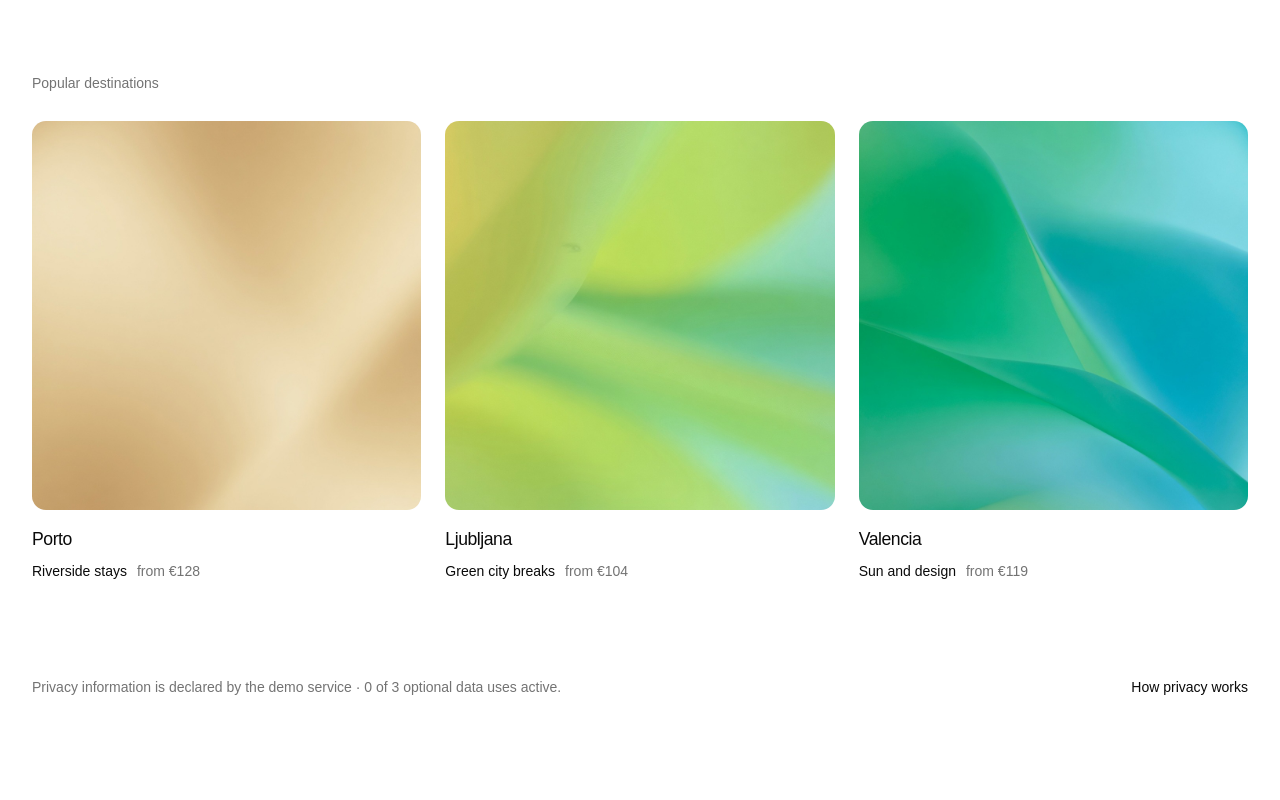
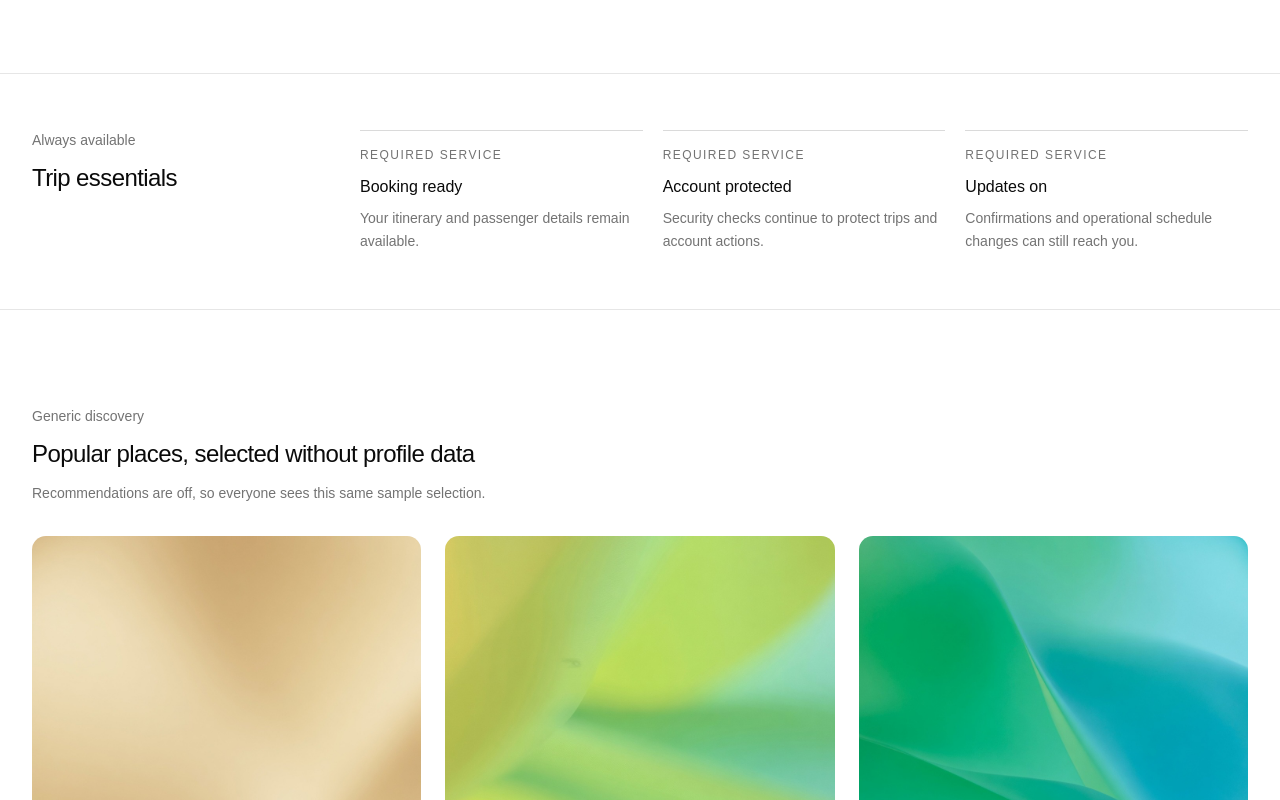
Before and after one commit to Vitali115/clearrights-webmcp, a React (Vite) app: page / in a window 1280 px wide. Shown: the part 960-1760 px from the top of the page. Before the commit the page ends 1721 px from the top, so only its background shows below. Built offline with nearby package versions, Linux system fonts and the light colour scheme.

Commit message:
feat: enrich Waypoint reactive travel surfaces

```diff
--- a/src/App.tsx
+++ b/src/App.tsx
@@ -162,8 +162,8 @@ export default function App({
         <>
           <TravelProductPage
             onExplainPrivacy={() => navigate('#/clearrights')}
-            privacyState={snapshot.record.state.processing}
-            readingLayout={accessibilitySnapshot.current.readingLayout}
+            onOpenControls={openPersonalControls}
+            experience={experience}
             controlsAction={controlsAction}
             agentActivityAction={agentActivityAction}
           />
@@ -203,8 +203,8 @@ export default function App({
       ) : (
         <TravelProductPage
           onExplainPrivacy={() => navigate('#/clearrights')}
-          privacyState={snapshot.record.state.processing}
-          readingLayout={accessibilitySnapshot.current.readingLayout}
+          onOpenControls={openPersonalControls}
+          experience={experience}
           controlsAction={controlsAction}
           agentActivityAction={agentActivityAction}
         />
--- a/src/ui/TravelProductPage.tsx
+++ b/src/ui/TravelProductPage.tsx
@@ -1,5 +1,5 @@
 import type { ReactNode } from 'react'
-import type { ProcessingState } from '@/domain'
+import type { WaypointExperienceViewModel } from '@/demo/waypoint/product-effects'
 import { Button } from '@/components/ui/button'
 import { Input } from '@/components/ui/input'
 import { Label } from '@/components/ui/label'
@@ -7,9 +7,9 @@ import { Label } from '@/components/ui/label'
 interface TravelProductPageProps {
   controlsAction: ReactNode
   agentActivityAction?: ReactNode
-  privacyState: ProcessingState
-  readingLayout: 'standard' | 'focused'
+  experience: WaypointExperienceViewModel
   onExplainPrivacy(): void
+  onOpenControls(): void
 }
 
 const trips = [
@@ -17,26 +17,22 @@ const trips = [
   { city: 'Copenhagen', dates: '03–07 Nov', meta: 'City break', image: '/cards/copenhagen.jpg' },
 ]
 
-const destinations = [
-  { city: 'Porto', note: 'Riverside stays', price: 'from €128', image: '/cards/porto.jpg' },
-  { city: 'Ljubljana', note: 'Green city breaks', price: 'from €104', image: '/cards/ljubljana.jpg' },
-  { city: 'Valencia', note: 'Sun and design', price: 'from €119', image: '/cards/valencia.jpg' },
+const genericDestinations = [
+  { city: 'Porto', note: 'Popular this month', price: 'from €128', image: '/cards/porto.jpg' },
+  { city: 'Ljubljana', note: 'Popular this month', price: 'from €104', image: '/cards/ljubljana.jpg' },
+  { city: 'Valencia', note: 'Popular this month', price: 'from €119', image: '/cards/valencia.jpg' },
+]
+
+const personalisedDestinations = [
+  { city: 'Reykjavík', note: 'Matches your coastal saves', price: 'from €176', image: '/cards/copenhagen.jpg' },
+  { city: 'Marrakesh', note: 'Based on your design stays', price: 'from €142', image: '/cards/valencia.jpg' },
+  { city: 'São Miguel', note: 'For your nature shortlist', price: 'from €156', image: '/cards/porto.jpg' },
 ]
 
 const fieldClassName =
   'h-11 rounded-none border-x-0 border-t-0 border-b border-foreground/15 bg-transparent px-0.5 text-base font-medium shadow-none focus-visible:border-foreground focus-visible:ring-0'
 
-function ArtCard({
-  image,
-  title,
-  leading,
-  trailing,
-}: {
-  image: string
-  title: string
-  leading: string
-  trailing: string
-}) {
+function ArtCard({ image, title, leading, trailing }: { image: string; title: string; leading: string; trailing: string }) {
   return (
     <article className="transition-opacity duration-200 hover:opacity-80">
       <img src={image} alt="" className="aspect-square w-full rounded-xl object-cover" />
@@ -49,21 +45,29 @@ function ArtCard({
   )
 }
 
-function DiscoveryContent({ focused, children }: { focused: boolean; children: ReactNode }) {
+function SecondaryContent({ focused, children }: { focused: boolean; children: ReactNode }) {
   if (!focused) return children
   return (
-    <details className="mx-5 mb-16 border-y border-foreground/10 sm:mx-8">
+    <details
+      data-clearrights-surface="secondary-content"
+      data-clearrights-result="hidden"
+      className="mx-5 mb-16 border-y border-foreground/10 sm:mx-8"
+    >
       <summary className="cursor-pointer py-5 font-medium">More travel ideas and offers</summary>
       <div className="pt-6">{children}</div>
     </details>
   )
 }
 
-export function TravelProductPage({ controlsAction, agentActivityAction, privacyState, readingLayout, onExplainPrivacy }: TravelProductPageProps) {
-  const recommendationsEnabled = privacyState.recommendations
-  const locationEnabled = privacyState.location_suggestions
-  const partnerOffersEnabled = privacyState.partner_advertising
-  const optionalEnabled = [recommendationsEnabled, locationEnabled, partnerOffersEnabled].filter(Boolean).length
+export function TravelProductPage({
+  controlsAction,
+  agentActivityAction,
+  experience,
+  onExplainPrivacy,
+  onOpenControls,
+}: TravelProductPageProps) {
+  const destinations = experience.discovery === 'personalised' ? personalisedDestinations : genericDestinations
+  const focused = experience.accessibility.readingLayout === 'focused'
 
   return (
     <main className="min-h-svh bg-background text-foreground">
@@ -71,9 +75,7 @@ export function TravelProductPage({ controlsAction, agentActivityAction, privacy
         <div className="flex h-16 items-center justify-between gap-3 px-5 sm:px-8">
           <span className="text-base font-medium tracking-tight">Waypoint</span>
           <nav className="flex shrink-0 items-center gap-1" aria-label="Account navigation">
-            <Button variant="ghost" className="hidden h-9 rounded-full px-3.5 sm:inline-flex">
-              Trips
-            </Button>
+            <Button variant="ghost" className="hidden h-9 rounded-full px-3.5 sm:inline-flex">Trips</Button>
             <Button variant="ghost" className="hidden h-9 rounded-full px-3.5 md:inline-flex" onClick={onExplainPrivacy}>
               How privacy works
             </Button>
@@ -83,32 +85,26 @@ export function TravelProductPage({ controlsAction, agentActivityAction, privacy
         </div>
       </header>
 
-      <section className="mx-auto w-[min(45rem,calc(100%-2.5rem))] pt-16 pb-16 sm:w-[min(45rem,calc(100%-4rem))] sm:pt-20 sm:pb-16">
+      <section
+        data-clearrights-surface="search"
+        className="mx-auto w-[min(45rem,calc(100%-2.5rem))] pt-16 pb-16 sm:w-[min(45rem,calc(100%-4rem))] sm:pt-20 sm:pb-16"
+      >
         <h1 className="font-heading text-[clamp(2.25rem,5vw,3rem)] font-medium tracking-tight leading-[1.1]">
           Where do you want to go next?
         </h1>
         <p className="mt-4 mb-10 max-w-xl text-lg text-muted-foreground">
           Plan a flexible trip while keeping control of how the service uses your data.
         </p>
-        <form
-          className="grid gap-3 sm:grid-cols-[1fr_1fr_auto] sm:items-end"
-          onSubmit={(event) => event.preventDefault()}
-        >
+        <form className="grid gap-3 sm:grid-cols-[1fr_1fr_auto] sm:items-end" onSubmit={(event) => event.preventDefault()}>
           <div className="space-y-2">
-            <Label htmlFor="destination" className="text-[13px] font-medium text-muted-foreground">
-              Destination
-            </Label>
+            <Label htmlFor="destination" className="text-[13px] font-medium text-muted-foreground">Destination</Label>
             <Input id="destination" className={fieldClassName} placeholder="City or region" defaultValue="Lisbon" />
           </div>
           <div className="space-y-2">
-            <Label htmlFor="travel-dates" className="text-[13px] font-medium text-muted-foreground">
-              Travel dates
-            </Label>
+            <Label htmlFor="travel-dates" className="text-[13px] font-medium text-muted-foreground">Travel dates</Label>
             <Input id="travel-dates" className={fieldClassName} defaultValue="12 Sep – 18 Sep" />
           </div>
-          <Button type="submit" className="h-9 rounded-full px-5">
-            Search
-          </Button>
+          <Button type="submit" className="h-9 rounded-full px-5">Search</Button>
         </form>
       </section>
 
@@ -118,74 +114,113 @@ export function TravelProductPage({ controlsAction, agentActivityAction, privacy
         </h2>
         <div className="grid gap-x-6 gap-y-12 sm:gap-y-20 md:grid-cols-3">
           {trips.map((trip) => (
-            <ArtCard
-              key={trip.city}
-              image={trip.image}
-              title={trip.city}
-              leading={trip.meta}
-              trailing={trip.dates}
-            />
+            <ArtCard key={trip.city} image={trip.image} title={trip.city} leading={trip.meta} trailing={trip.dates} />
           ))}
         </div>
       </section>
 
-      <DiscoveryContent focused={readingLayout === 'focused'}>
-        <section className="px-5 pb-20 sm:px-8 sm:pb-24" aria-labelledby="destination-ideas">
-        <h2 id="destination-ideas" className="mb-7 text-sm font-medium text-muted-foreground">
-          {recommendationsEnabled ? 'Suggestions based on your travel interests' : 'Popular destinations'}
+      <section className="border-y border-foreground/10 px-5 py-12 sm:px-8 sm:py-14" aria-labelledby="trip-essentials">
+        <div className="flex flex-col gap-8 lg:grid lg:grid-cols-[0.75fr_2.25fr]">
+          <div>
+            <p className="text-sm font-medium text-muted-foreground">Always available</p>
+            <h2 id="trip-essentials" className="mt-3 text-2xl font-medium tracking-tight">Trip essentials</h2>
+          </div>
+          <div className="grid gap-5 sm:grid-cols-3">
+            <EssentialStatus surface="trip-summary" title="Booking ready" body="Your itinerary and passenger details remain available." />
+            <EssentialStatus surface="protection-status" title="Account protected" body="Security checks continue to protect trips and account actions." />
+            <EssentialStatus surface="trip-updates" title="Updates on" body="Confirmations and operational schedule changes can still reach you." />
+          </div>
+        </div>
+      </section>
+
+      <SecondaryContent focused={focused}>
+        <section
+          data-clearrights-surface="travel-discovery"
+          data-clearrights-result={experience.discovery}
+          className="px-5 py-16 sm:px-8 sm:py-24"
+          aria-labelledby="destination-ideas"
+        >
+          <div className="mb-8 max-w-2xl">
+            <p className="text-sm font-medium text-muted-foreground">
+              {experience.discovery === 'personalised' ? 'Personalised discovery' : 'Generic discovery'}
+            </p>
+            <h2 id="destination-ideas" className="mt-3 text-2xl font-medium tracking-tight">
+              {experience.discovery === 'personalised'
+                ? 'Ideas shaped by your travel interests'
+                : 'Popular places, selected without profile data'}
             </h2>
+            <p className="mt-3 text-sm leading-relaxed text-muted-foreground">
+              {experience.discovery === 'personalised'
+                ? 'Waypoint is using the represented recommendations setting to tailor this list.'
+                : 'Recommendations are off, so everyone sees this same sample selection.'}
+            </p>
+          </div>
           <div className="grid gap-x-6 gap-y-12 sm:gap-y-20 md:grid-cols-3">
             {destinations.map((destination) => (
-            <ArtCard
-              key={destination.city}
-              image={destination.image}
-              title={destination.city}
-              leading={destination.note}
-              trailing={destination.price}
-            />
+              <ArtCard key={destination.city} image={destination.image} title={destination.city} leading={destination.note} trailing={destination.price} />
             ))}
           </div>
         </section>
 
-        {locationEnabled && (
-        <section className="border-y border-foreground/10 px-5 py-12 sm:px-8" aria-labelledby="nearby-lisbon">
-          <div className="grid gap-7 md:grid-cols-[0.8fr_1.2fr]">
-            <div>
-              <p className="text-sm font-medium text-muted-foreground">Location suggestions on</p>
-              <h2 id="nearby-lisbon" className="mt-3 text-2xl font-medium tracking-tight">Near your Lisbon trip</h2>
-              <p className="mt-3 max-w-sm text-sm leading-relaxed text-muted-foreground">
-                These suggestions use the destination context and precise-location setting represented by the local demo adapter.
+        {(experience.nearbyGuide === 'visible' || experience.partnerOffer === 'visible') && (
+          <section className="px-5 pb-20 sm:px-8 sm:pb-24" aria-label="Optional travel services">
+            <div className="grid grid-cols-[repeat(auto-fit,minmax(min(100%,24rem),1fr))] gap-6">
+              {experience.nearbyGuide === 'visible' && <NearbyGuide />}
+              {experience.partnerOffer === 'visible' && <PartnerOffer />}
+            </div>
+          </section>
+        )}
+      </SecondaryContent>
+
+      <footer className="flex flex-wrap items-center justify-between gap-4 border-t border-foreground/10 px-5 py-8 text-sm text-muted-foreground sm:px-8">
+        <span>Waypoint Travel · fictional product demo</span>
+        <nav className="flex flex-wrap gap-5" aria-label="Waypoint footer">
+          <button type="button" aria-label="Open personal controls from footer" className="font-medium text-foreground" onClick={onOpenControls}>Personal controls</button>
+          <button type="button" className="font-medium text-foreground" onClick={onExplainPrivacy}>ClearRights integration</button>
+        </nav>
+      </footer>
+    </main>
+  )
+}
+
+function EssentialStatus({ surface, title, body }: { surface: string; title: string; body: string }) {
+  return (
+    <article data-clearrights-surface={surface} data-clearrights-result="required" className="border-t border-foreground/15 pt-4">
+      <p className="text-xs font-medium uppercase tracking-[0.12em] text-muted-foreground">Required service</p>
+      <h3 className="mt-3 font-medium">{title}</h3>
+      <p className="mt-2 text-sm leading-relaxed text-muted-foreground">{body}</p>
+    </article>
+  )
+}
+
+function NearbyGuide() {
+  return (
+    <article data-clearrights-surface="nearby-guide" data-clearrights-result="visible" className="min-h-72 border border-foreground/10 p-6">
+      <p className="text-sm font-medium text-muted-foreground">Nearby guide</p>
+      <h2 className="mt-3 text-2xl font-medium tracking-tight">Around your Lisbon stay</h2>
+      <p className="mt-3 max-w-lg text-sm leading-relaxed text-muted-foreground">
+        Available because location suggestions are on in this demo. Browser location permission remains separate.
       </p>
-            </div>
-            <ul className="grid gap-0 sm:grid-cols-3">
+      <ul className="mt-8 grid gap-0 sm:grid-cols-3">
         {['Alfama viewpoints', 'Riverside walks', 'Neighbourhood cafés'].map((place) => (
           <li key={place} className="border-t border-foreground/10 py-4 text-sm font-medium sm:pr-4">{place}</li>
         ))}
       </ul>
-          </div>
-        </section>
-        )}
+    </article>
+  )
+}
 
-        {partnerOffersEnabled && (
-        <section className="px-5 py-14 sm:px-8" aria-labelledby="partner-offer">
-          <div className="grid gap-5 border border-foreground/10 p-6 sm:grid-cols-[1fr_auto] sm:items-end">
+function PartnerOffer() {
+  return (
+    <article data-clearrights-surface="partner-offer" data-clearrights-result="visible" className="grid min-h-72 gap-6 border border-foreground/10 p-6 sm:grid-cols-[1fr_auto] sm:items-end">
       <div>
-              <p className="text-sm font-medium text-muted-foreground">Personalised partner offer</p>
-              <h2 id="partner-offer" className="mt-3 text-2xl font-medium tracking-tight">A flexible rail pass for your saved city trips</h2>
-              <p className="mt-3 max-w-xl text-sm leading-relaxed text-muted-foreground">
-                Shown because Partner advertising is active in this local demo.
+        <p className="text-sm font-medium text-muted-foreground">Partner offer</p>
+        <h2 className="mt-3 text-2xl font-medium tracking-tight">A flexible rail pass for your saved city trips</h2>
+        <p className="mt-3 max-w-lg text-sm leading-relaxed text-muted-foreground">
+          Shown because partner advertising is active. The demo does not contact a real advertising network.
         </p>
       </div>
       <Button variant="outline" className="rounded-full">View offer</Button>
-          </div>
-        </section>
-        )}
-      </DiscoveryContent>
-
-      <footer className="flex flex-wrap items-center justify-between gap-3 px-5 pb-16 text-sm font-medium text-muted-foreground sm:px-8">
-        <span>Privacy information is declared by the demo service · {optionalEnabled} of 3 optional data uses active.</span>
-        <button type="button" className="text-foreground" onClick={onExplainPrivacy}>How privacy works</button>
-      </footer>
-    </main>
+    </article>
   )
 }
```
Also changed, not shown: 1 other file (tests, documents, lock files or other folders). Lines whose indentation alone changed are shown as unchanged.
